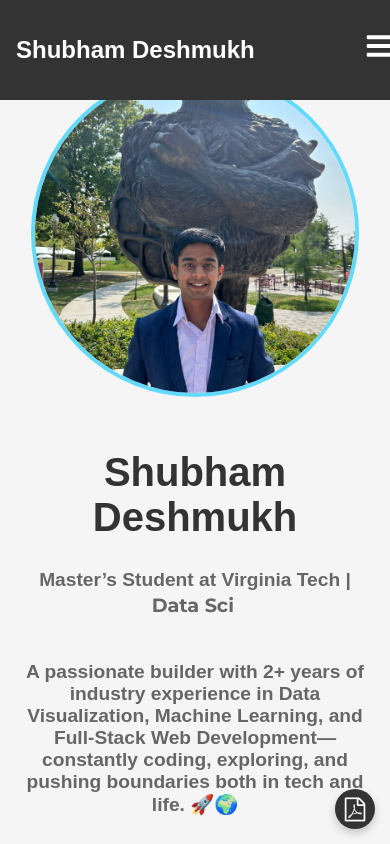
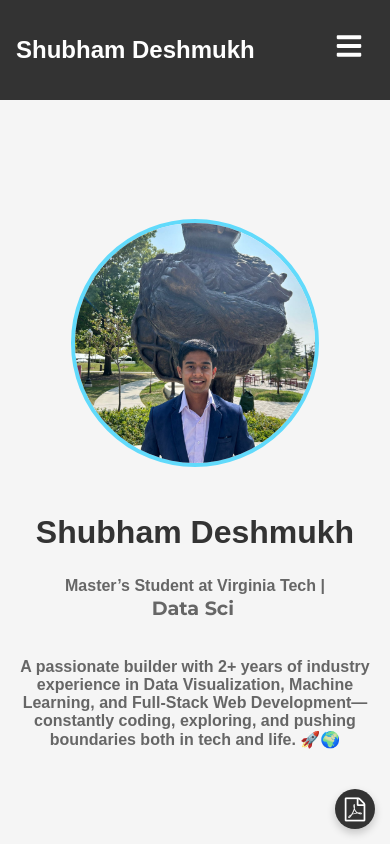
Before and after one commit to Shubhs0411/portfolio, a React (Create React App) app: page / in a window 390 px wide. Shown: the top 844 px of the page. Built offline with nearby package versions, Linux system fonts and the light colour scheme.

Commit message:
CSS changes for mobile

```diff
--- a/src/components/Contact.css
+++ b/src/components/Contact.css
@@ -137,27 +137,30 @@
 /* ✅ Mobile Responsiveness */
 @media (max-width: 768px) {
   .contact-container {
-      padding: 2rem;
+    padding: 1.5rem;
+    box-sizing: border-box;
   }
 
   h2 {
-      font-size: 2rem;
+    font-size: 2rem;
   }
 
   form {
-      max-width: 100%;
-      padding: 1.5rem;
+    max-width: 100%;
+    width: 100%;
+    padding: 1rem;
+    box-sizing: border-box;
   }
 
   .social-divider {
-      width: 80%;
+    width: 80%;
   }
 
   .social-links {
-      gap: 2rem;
+    gap: 2rem;
   }
 
   .social-links a {
-      font-size: 1.8rem;
+    font-size: 1.8rem;
   }
 }
--- a/src/components/HomePage.css
+++ b/src/components/HomePage.css
@@ -24,7 +24,7 @@
   width: 320px;
   height: 320px;
   border-radius: 500%;
-  margin-top: 20px;
+  margin-top: 40px;
   margin-bottom: 20px;
   object-fit: cover;
   border: 4px solid #61dafb;
@@ -78,3 +78,18 @@
 .test-box {
   border: 1px solid red;
 }
+@media (max-width: 768px) {
+  .profile-photo {
+    margin-top: 100px; /* ⬆️ Increase spacing from top on mobile */
+    width: 240px;
+    height: 240px;
+  }
+
+  .home h1 {
+    font-size: 2rem;
+  }
+
+  .home p {
+    font-size: 1rem;
+  }
+}
--- a/src/components/Navbar.css
+++ b/src/components/Navbar.css
@@ -58,14 +58,13 @@
 
 /* Mobile Navigation */
 @media (max-width: 932px) {
-  /* Hide desktop links in mobile view */
   .nav-links-desktop {
     display: none;
   }
 
-  /* Show mobile hamburger icon */
   .mobile-menu-icon {
     display: block;
+    margin-right: 30px; /* ✅ Pushes icon slightly left */
   }
 
   /* Mobile-specific navigation */
--- a/src/components/Publications.css
+++ b/src/components/Publications.css
@@ -18,46 +18,46 @@
 /* Responsive Grid Layout */
 .publications-list {
   display: grid;
-  grid-template-columns: repeat(auto-fit, minmax(350px, 1fr));
+  grid-template-columns: repeat(auto-fit, minmax(320px, 1fr));
   gap: 2rem;
   margin-top: 2rem;
   padding: 0 1rem;
 }
 
-/* ✅ Ensure All Cards Have Equal Height */
+/* Publication Card Styling (like Project Cards) */
 .publication-card {
   background: white;
   border-radius: 12px;
   overflow: hidden;
-  box-shadow: 0 4px 12px rgba(0, 0, 0, 0.08); /* Subtle shadow */
+  box-shadow: 0 4px 12px rgba(0, 0, 0, 0.08);
   transition: transform 0.3s ease-in-out, box-shadow 0.3s ease-in-out;
   display: flex;
   flex-direction: column;
   justify-content: space-between;
   height: 100%;
   padding: 1.5rem;
-  border-left: 5px solid #007BFF; /* ✅ Adds a colored border for emphasis */
+  border-left: 5px solid #007BFF;
 }
 
-/* 🔹 **Hover Effect**: Background Glow & Elevation */
+/* Hover Effects */
 .publication-card:hover {
   transform: translateY(-6px);
   box-shadow: 0 8px 20px rgba(0, 0, 0, 0.15);
   background: linear-gradient(180deg, #ffffff, #f8f9fa);
 }
 
-/* ✅ Ensure Titles Have the Same Height */
+/* Publication Title */
 .publication-title {
-  min-height: 60px; /* Adjust this value for consistency */
-  display: flex;
-  align-items: center;
+  font-size: 1.4rem;
+  font-weight: bold;
+  color: #007BFF;
+  margin-bottom: 1rem;
+  text-align: center;
 }
 
 .publication-title a {
-  font-size: 1.4rem;
-  font-weight: bold;
-  color: #007BFF;
   text-decoration: none;
+  color: inherit;
   transition: color 0.3s ease-in-out;
 }
 
@@ -66,38 +66,39 @@
   text-decoration: underline;
 }
 
-/* ✅ Journal, Year, & Author Styling */
+/* Metadata & Description */
 .publication-card p {
   font-size: 1rem;
-  color: #444; /* ✅ Darker text for better readability */
+  color: #444;
   margin: 0.5rem 0;
   line-height: 1.5;
-  flex-grow: 1;
+  text-align: center;
 }
 
-/* ✅ Description Formatting */
+/* Description Paragraphs */
 .publication-description {
   margin-top: 1rem;
 }
 
 .publication-description p {
   font-size: 0.95rem;
+  color: #666;
   margin-bottom: 0.5rem;
-  color: #666;
+  text-align: center;
 }
 
-/* ✅ Mobile Responsiveness */
+/* Mobile Responsiveness */
 @media (max-width: 768px) {
   .publications-list {
     grid-template-columns: 1fr;
-    gap: 1.5rem;
+    gap: 3.5rem;
+  }
+
+  .publication-card {
+    width: 100%;
   }
 
   .publication-title {
-    min-height: auto; /* Adjust for smaller screens */
-  }
-
-  .publication-card h3 {
     font-size: 1.3rem;
   }
 
```
